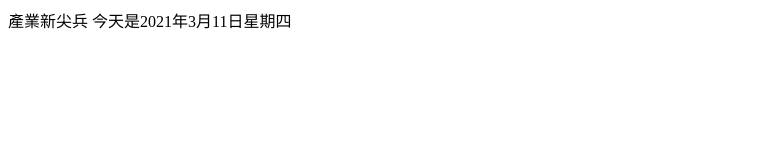
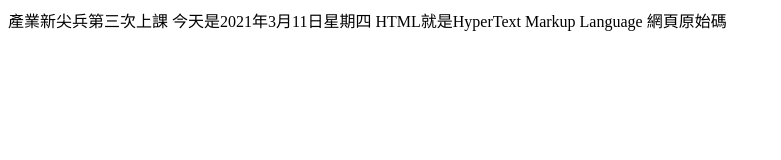
Before and after one commit to ponkan0201/happy888, a plain HTML site: page index.html in a window 1280 px wide. Shown: the whole page, without its empty margins (0-781 px from the left). Drawn offline with Linux system fonts and the light colour scheme.

Commit message:
修改內文

```diff
--- a/index.html
+++ b/index.html
@@ -7,7 +7,9 @@
     <title>快樂888</title>
 </head>
 <body>
-產業新尖兵
+產業新尖兵第三次上課
 今天是2021年3月11日星期四
+HTML就是HyperText Markup Language
+網頁原始碼
 </body>
 </html>
```
